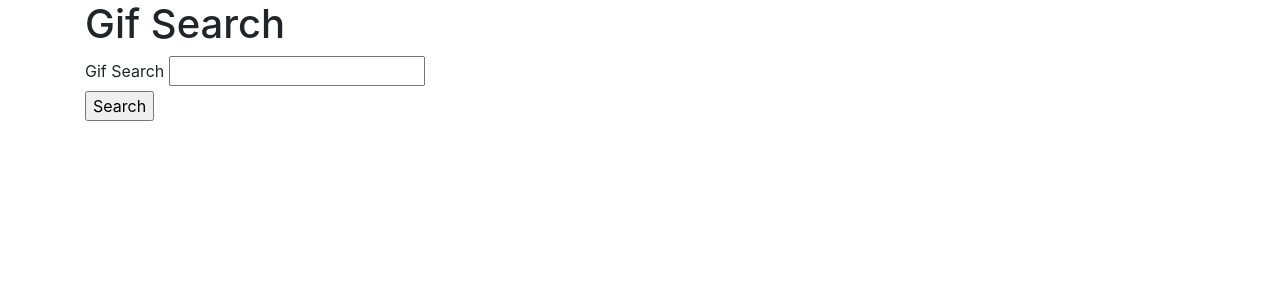
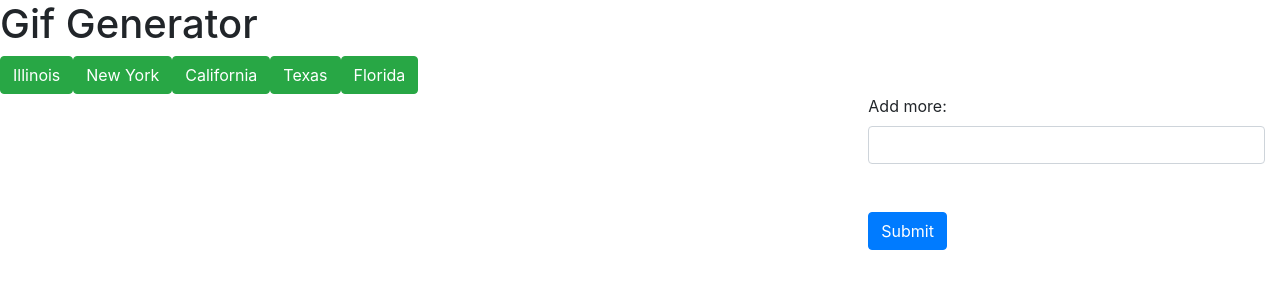
Before and after one commit to eladio-montenegro/GifTastic, a plain HTML site: page index.html in a window 1280 px wide. Drawn offline with nearby package versions, Linux system fonts and the light colour scheme.

Commit message:
got the array of button to show up on the page

```diff
--- a/assets/javascript/app.js
+++ b/assets/javascript/app.js
@@ -1,8 +1,26 @@
 //initial array of state
-var states = ["Illinois", "California", "Indiana", "Florida", "New York"];
+var states = ["Illinois", "New York", "California", "Texas", "Florida" ];
 
+$(document).ready(function() {
+    renderButton();
+    function renderButton() {
+        $("#allbuttons").empty();
+
+        for (var i=0 ; i < states.length; i++) {
+
+            var newButton = $("<button>");
+            newButton.addClass("itembutton");
+            newButton.addClass("btn btn-success");
+            newButton.text(states[i]);
+            newButton.attr("data-name", states[i]);
+            $("#allbuttons").append(newButton);
+
+        }
+
+    }
+})
 // displayMovieInfo function re-renders the HTML to display the appropriate content
-function displayStatesInfo() {
+// function displayStatesInfo() {
 
-    var states = $(this).attr("data-name");
-    var queryURL = "https://www.https://api.giphy.com/v1/.com/?t=" + states + "&apikey=1OtdAX8hHrdlbBxQm3zjcoBL390pxYW4";}
+//     var states = $(this).attr("data-name");
+//     var queryURL = "https://www.https://api.giphy.com/v1/.com/?t=" + states + "&apikey=1OtdAX8hHrdlbBxQm3zjcoBL390pxYW4&limit=10";}
--- a/index.html
+++ b/index.html
@@ -1,51 +1,56 @@
 <!DOCTYPE html>
-<html>
+<html lang="en">
 <head>
-    <meta charset='utf-8'>
-    <meta http-equiv='X-UA-Compatible' content='IE=edge'>
-    <title>Gif Search</title>
-    <meta name='viewport' content='width=device-width, initial-scale=1'>
-    <!-- <link rel='stylesheet' type='text/css' media='screen' href='main.css'> -->
-    <link rel="stylesheet" href="https://stackpath.bootstrapcdn.com/bootstrap/4.3.1/css/bootstrap.min.css" integrity="sha384-ggOyR0iXCbMQv3Xipma34MD+dH/1fQ784/j6cY/iJTQUOhcWr7x9JvoRxT2MZw1T" crossorigin="anonymous">
+    <meta charset="UTF-8">
+    <meta name="viewport" content="width=device-width, initial-scale=1.0">
+    <meta http-equiv="X-UA-Compatible" content="ie=edge">
+    <title>GifTastic</title>
+    <link rel="stylesheet" href="https://stackpath.bootstrapcdn.com/bootstrap/4.1.3/css/bootstrap.min.css" integrity="sha384-MCw98/SFnGE8fJT3GXwEOngsV7Zt27NXFoaoApmYm81iuXoPkFOJwJ8ERdknLPMO" crossorigin="anonymous">
+    <!-- <link rel="stylesheet" type="text/css" href="assets/css/style.css"> -->
+    <script type="text/javascript" src="https://cdnjs.cloudflare.com/ajax/libs/jquery/3.2.1/jquery.min.js"></script>
+    <script src="assets/javascript/app.js"></script>
+
 
 </head>
 <body>
-    <div class="container">
-        <h1>Gif Search</h1>
 
-        <!-- Rendered Buttons will get Dumped Here  -->
-        <div id="buttons-view"></div>
+    <h1>Gif Generator </h1>
 
-        <form id="gif-form">
-          <label for="gif-input">Gif Search</label>
-          <input type="text" id="gif-input">
-          <br>
+    <div class="container-fluid">
 
-          <!-- Button triggers new gif to be added -->
-          <input id="add-gif" type="submit" value="Search">
-        </form>
+        <div id="allbuttons" class="row">
 
-        <!-- gifs will Get Dumped Here -->
-        <div id="gif-view"></div>
+        </div>
+
+    </div>
+
+    <div class="container-fluid">
+
+        <div class="row">
+
+            <div id="mainimages" class="col-8">
+
+            </div>
+
+
+            <form id="inputform" class="col-4 form-group">
+
+                <label for="item-input" id="addtext"> Add more:
+                </label>
+
+                <br>
+
+                <input id="userinput" class="form-control" type="text"> <br><br>
+
+                <input id="addbutton" class="btn btn-primary" type="submit" value=Submit>
+
+
+            </form>
+
+        </div>
+
+    </div>
 
 
 
-
-
-
-
-
-
-
-
-
-
-
-
-    <script src="https://code.jquery.com/jquery-3.3.1.slim.min.js" integrity="sha384-q8i/X+965DzO0rT7abK41JStQIAqVgRVzpbzo5smXKp4YfRvH+8abtTE1Pi6jizo" crossorigin="anonymous"></script>
-<script src="https://cdnjs.cloudflare.com/ajax/libs/popper.js/1.14.7/umd/popper.min.js" integrity="sha384-UO2eT0CpHqdSJQ6hJty5KVphtPhzWj9WO1clHTMGa3JDZwrnQq4sF86dIHNDz0W1" crossorigin="anonymous"></script>
-<script src="https://stackpath.bootstrapcdn.com/bootstrap/4.3.1/js/bootstrap.min.js" integrity="sha384-JjSmVgyd0p3pXB1rRibZUAYoIIy6OrQ6VrjIEaFf/nJGzIxFDsf4x0xIM+B07jRM" crossorigin="anonymous"></script>
-<script src='./assets/javascript/app.js'></script>
-
 </body>
-</html>
```
